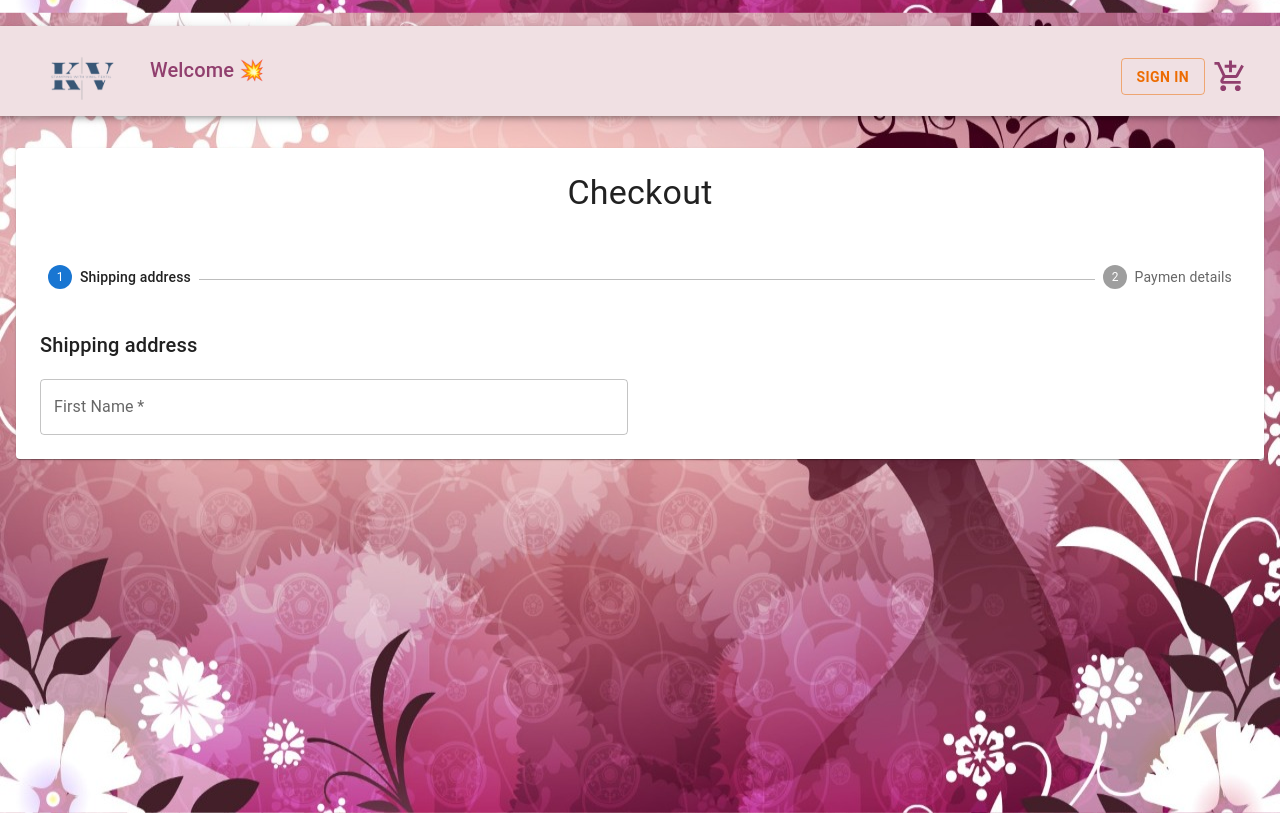
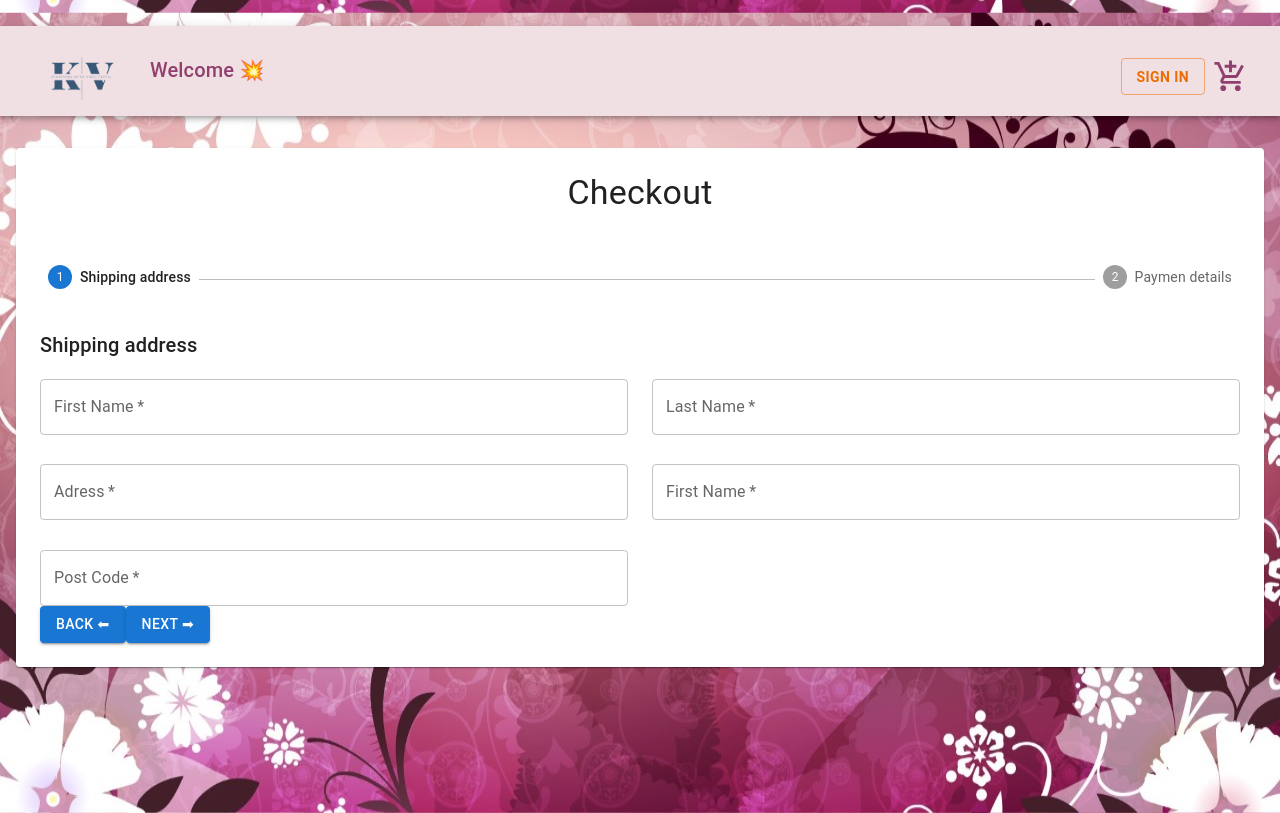
Before and after one commit to kvto/2022-ecommerce, a React (Create React App) app: page /checkout in a window 1280 px wide. Built offline with nearby package versions, Linux system fonts and the light colour scheme; no server answers.

Commit message:
kev - ecommerce

```diff
--- a/src/Components/CheckoutForm/AddressForm.js
+++ b/src/Components/CheckoutForm/AddressForm.js
@@ -1,4 +1,5 @@
 import { Grid, Typography } from '@mui/material';
+import Button from '@mui/material/Button'
 import {useForm, FormProvider} from 'react-hook-form'
 import React from 'react'
 import AddressInput from './AddressInput';
@@ -13,7 +14,13 @@ const AddressForm = () => {
       <form>
         <Grid container spacing={3}>
           <AddressInput required name="firstName" label="First Name"/>
+          <AddressInput required name="lastName" label="Last Name"/>
+          <AddressInput required name="address1" label="Adress"/>
+          <AddressInput required name="city" label="First Name"/>
+          <AddressInput required name="postCode" label="Post Code"/>
         </Grid>
+        <Button type="submit" variant="contained" color="primary">Back ⬅</Button>
+        <Button type="submit" variant="contained" color="primary">Next ➡</Button>
       </form>
       </FormProvider>
 
```
Also changed, not shown: 1 other file (tests, documents, lock files or other folders).
